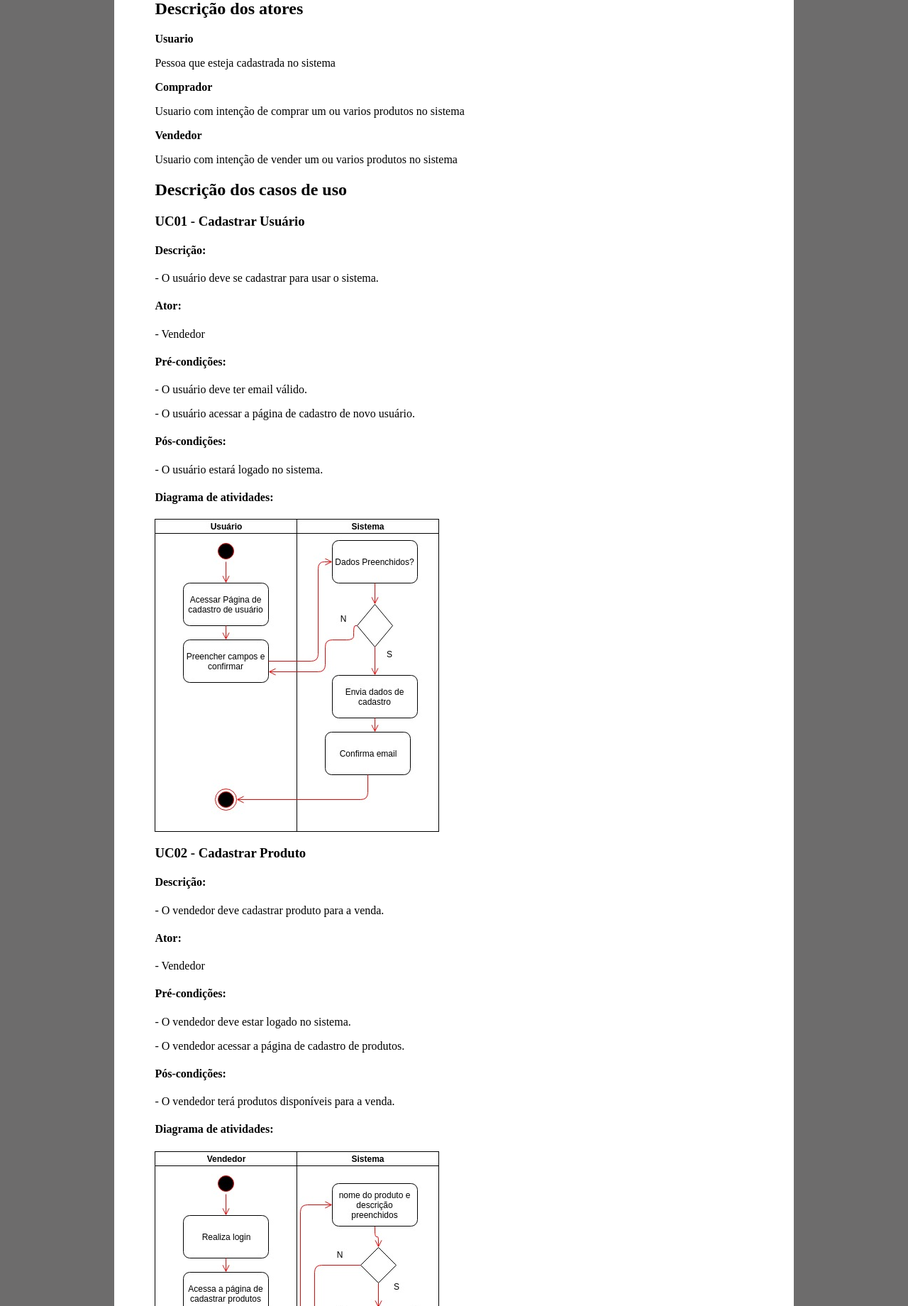
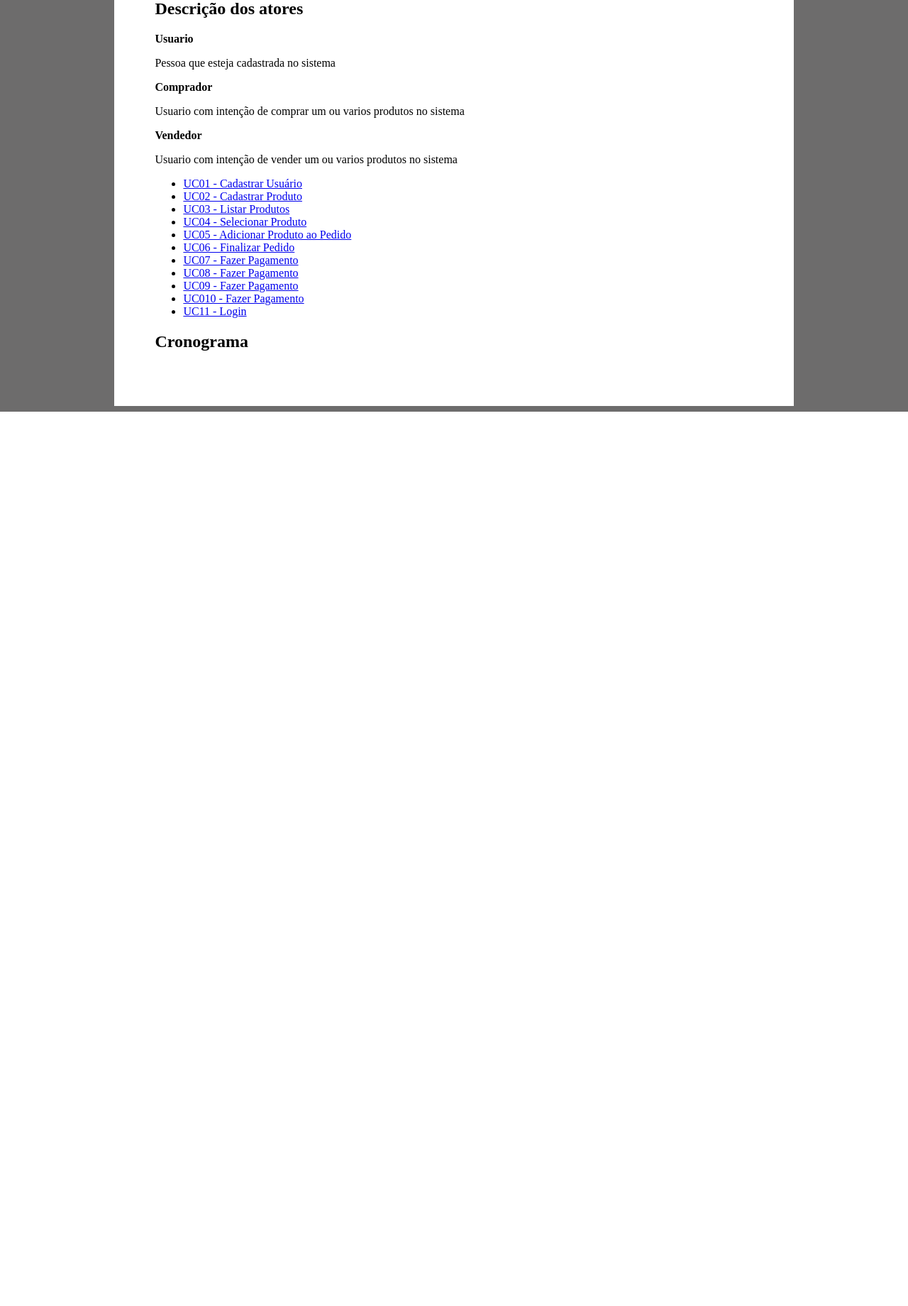
Before and after one commit to matheuspb95/matheuspb95.github.io, a PHP site: page /requisistos/index.html in a window 1280 px wide. Shown: the part 1770-3610 px from the top of the page at 71% size. After the commit the page ends 2350 px from the top, so only its background shows below. Run offline with PHP 8.4, Linux system fonts and the light colour scheme.

Commit message:
casos de uso

```diff
--- a/snack-docs/requisistos/index.html
+++ b/snack-docs/requisistos/index.html
@@ -187,98 +187,20 @@
                   <b>Usuario</b><p>Pessoa que esteja cadastrada no sistema</p>
                   <b>Comprador</b><p>Usuario com intenção de comprar um ou varios produtos no sistema</p>
                   <b>Vendedor</b><p>Usuario com intenção de vender um ou varios produtos no sistema</p>
-              <h2 id='desc-caso'>Descrição dos casos de uso</h2>
-                  <h3>UC01 - Cadastrar Usuário</h3>
-                  <h4>Descrição:</h4>
-                  <p>- O usuário deve se cadastrar para usar o sistema.</p>
-                  <h4>Ator:</h4>
-                  <p>- Vendedor</p>
-                  <h4>Pré-condições:</h4>
-                  <p>- O usuário deve ter email válido.</p>
-                  <p>- O usuário acessar a página de cadastro de novo usuário.</p>
-                  <h4>Pós-condições:</h4>
-                  <p>- O usuário estará logado no sistema.</p>
-                  <h4>Diagrama de atividades:</h4>
-                  <img src='UC01 - Diagrama.jpg'/>
-                  <br/>
-                  <h3>UC02 - Cadastrar Produto</h3>
-                  <h4>Descrição:</h4>
-                  <p>- O vendedor deve cadastrar produto para a venda.</p>
-                  <h4>Ator:</h4>
-                  <p>- Vendedor</p>
-                  <h4>Pré-condições:</h4>
-                  <p>- O vendedor deve estar logado no sistema.</p>
-                  <p>- O vendedor acessar a página de cadastro de produtos.</p>
-                  <h4>Pós-condições:</h4>
-                  <p>- O vendedor terá produtos disponíveis para a venda.</p>
-                  <h4>Diagrama de atividades:</h4>
-                  <img src='UC02 - Diagrama.jpg'/>
-                  <br/>
-                  <h3>UC03 - Listar Produtos</h3>
-                  <h4>Descrição:</h4>
-                  <p>- O comprador deve acessar uma lista dos produtos disponíveis para a compra.</p>
-                  <h4>Ator:</h4>
-                  <p>- Comprador</p>
-                  <h4>Pré-condições:</h4>
-                  <p>- O comprador estar logado no sistema.</p>
-                  <p>- O comprador acessar a página de visualização de produtos.</p>
-                  <h4>Pós-condições:</h4>
-                  <p>- O comprador terá acessado os produtos disponíveis para selecionar.</p>
-                  <h4>Diagrama de atividades:</h4>
-                  <img src='UC03 - Diagrama.jpg'/>
-                  <br/>
-                  <h3>UC04 - Selecionar Produto</h3>
-                  <h4>Descrição:</h4>
-                  <p>- O comprador deve acessar uma lista dos produtos disponíveis para a compra e selecionar um produto.</p>
-                  <h4>Ator:</h4>
-                  <p>- Comprador</p>
-                  <h4>Pré-condições:</h4>
-                  <p>- O comprador estar logado no sistema.</p>
-                  <p>- O comprador acessar a página de visualização de produtos.</p>
-                  <h4>Pós-condições:</h4>
-                  <p>- O comprador terá selecionado um produto para a posterior compra.</p>
-                  <h4>Diagrama de atividades:</h4>
-                  <img src='UC04 - Diagrama.jpg'/>
-                  <br/>
-                  <h3>UC06 - Finalizar Pedido</h3>
-                  <h4>Descrição:</h4>
-                  <p>- O comprador deve finalizar o pedido depois de selecionar os produtos desejados.</p>
-                  <h4>Ator:</h4>
-                  <p>- Comprador/Vendedor</p>
-                  <h4>Pré-condições:</h4>
-                  <p>- O comprador ter escolhido os produtos que deseja comprar.</p>
-                  <h4>Pós-condições:</h4>
-                  <p>- Um pedido de venda é enviado ao vendedor.</p>
-                  <h4>Diagrama de atividades:</h4>
-                  <img src='UC09.jpg'/>
-                  <br/>
-                  <h3>UC07 - Fazer Pagamento</h3>
-                  <h4>Descrição:</h4>
-                  <p>- O comprador deve efetuar o pagamento, no dinheiro, no ato da venda, ou por cartao, pelo site, ao fazer o pedido.</p>
-                  <h4>Ator:</h4>
-                  <p>- Comprador/Vendedor</p>
-                  <h4>Pré-condições:</h4>
-                  <p>- O comprador ter escolhido os produtos que quer comprar.</p>
-                  <p>- O comprador confirmar a compra.</p>
-                  <p>- O vendedor confirmar a entrega.</p>
-                  <h4>Pós-condições:</h4>
-                  <p>- O vendedor ter recebido o valor do pedido.</p>
-                  <h4>Diagrama de atividades:</h4>
-                  <img src='uc07 - diagrama.jpg'/>
-                  <br/>
-                  <h3>UC11 - Login</h3>
-                  <h4>Descrição:</h4>
-                  <p>- O usuário deve logar no sistema informando seu e-mail e senha cadastrados.</p>
-                  <h4>Ator:</h4>
-                  <p>- Usuário</p>
-                  <h4>Pré-condições:</h4>
-                  <p>- O Usuário estar cadastrado no sistema.</p>
-                  <p>- O Usuário estar na tela de Login.</p>
-                  <h4>Pós-condições:</h4>
-                  <p>- O usuário deve ter acesso às funcionalidades do sistema.</p>
-                  <h4>Diagrama de atividades:</h4>
-                  <img src='UC11 - Diagrama.jpg'/>
-                  <br/>
+                  <ul>
+                    <li><a href='uc01/index.html'>UC01 - Cadastrar Usuário</a></li>
+                    <li><a href='uc02/index.html'>UC02 - Cadastrar Produto</a></li>
+                    <li><a href='uc03/index.html'>UC03 - Listar Produtos</a></li>
+                    <li><a href='uc04/index.html'>UC04 - Selecionar Produto</a></li>
+                    <li><a href='uc05/index.html'>UC05 - Adicionar Produto ao Pedido</a></li>
+                    <li><a href='uc06/index.html'>UC06 - Finalizar Pedido</a></li>
+                    <li><a href='uc07/index.html'>UC07 - Fazer Pagamento</a></li>
+                    <li><a href='uc08/index.html'>UC08 - Fazer Pagamento</a></li>
+                    <li><a href='uc09/index.html'>UC09 - Fazer Pagamento</a></li>
+                    <li><a href='uc10/index.html'>UC010 - Fazer Pagamento</a></li>
+                    <li><a href='uc11/index.html'>UC11 - Login</a></li>
+                  </ul>
+
               <h2 id='cronograma'>Cronograma</h2>
           </div>
       </div>
--- a/snack-docs/modelagem/UC03.html
+++ b/snack-docs/requisistos/uc03/index.html
@@ -9,8 +9,9 @@
 </head>
 <body>
     <div class="container">
-        <ul>
-            <li><a href="index.html">Home</a></li>
+            <div class="container2">
+                    <ul>
+                        <li><a href="../../index.html">Home</a></li>
         </ul>
         <h3>UC03 - Listar Produtos</h3>
                     <h4>Descrição:</h4>
@@ -25,5 +26,6 @@
                     <h4>Diagrama de atividades:</h4>
                     <img src='../UC03 - Diagrama.jpg'/>
     </div>
+    </div>
 </body>
 </html>
--- a/snack-docs/modelagem/UC04.html
+++ b/snack-docs/requisistos/uc04/index.html
@@ -9,8 +9,9 @@
 </head>
 <body>
     <div class="container">
-        <ul>
-            <li><a href="index.html">Home</a></li>
+            <div class="container2">
+                    <ul>
+                        <li><a href="../../index.html">Home</a></li>
         </ul>
         <h3>UC04 - Selecionar Produto</h3>
                     <h4>Descrição:</h4>
@@ -24,6 +25,7 @@
                     <p>- O comprador terá selecionado um produto para a posterior compra.</p>
                     <h4>Diagrama de atividades:</h4>
                     <img src='../UC04 - Diagrama.jpg'/>
+                    </div>
     </div>
 </body>
 </html>
```
Also changed, not shown: snack-docs/css/UC.css (+8 -0 lines), snack-docs/requisistos/uc01/index.html (added, +32 -0 lines), snack-docs/requisistos/uc02/index.html (renamed from snack-docs/modelagem/UC02.html, +5 -2 lines), snack-docs/requisistos/uc05/index.html (added, +31 -0 lines), snack-docs/requisistos/uc06/index.html (renamed from snack-docs/modelagem/UC07.html, +9 -10 lines), snack-docs/requisistos/uc07/index.html (added, +32 -0 lines), snack-docs/requisistos/uc08/index.html (added, +32 -0 lines), snack-docs/requisistos/uc09/index.html (renamed from snack-docs/modelagem/UC11.html, +10 -9 lines), snack-docs/requisistos/uc10/index.html (renamed from snack-docs/modelagem/UC01.html, +10 -9 lines), snack-docs/requisistos/uc11/index.html (renamed from snack-docs/modelagem/UC06.html, +11 -8 lines), snack-docs/requisistos/uc01/UC01 - Diagrama.jpg (renamed from snack-docs/requisistos/UC01 - Diagrama.jpg), snack-docs/requisistos/uc02/UC02 - Diagrama.jpg (renamed from snack-docs/requisistos/UC02 - Diagrama.jpg), snack-docs/requisistos/uc03/UC03 - Diagrama.jpg (renamed from snack-docs/requisistos/UC03 - Diagrama.jpg), snack-docs/requisistos/uc04/UC04 - Diagrama.jpg (renamed from snack-docs/requisistos/UC04 - Diagrama.jpg), 3 more files.
